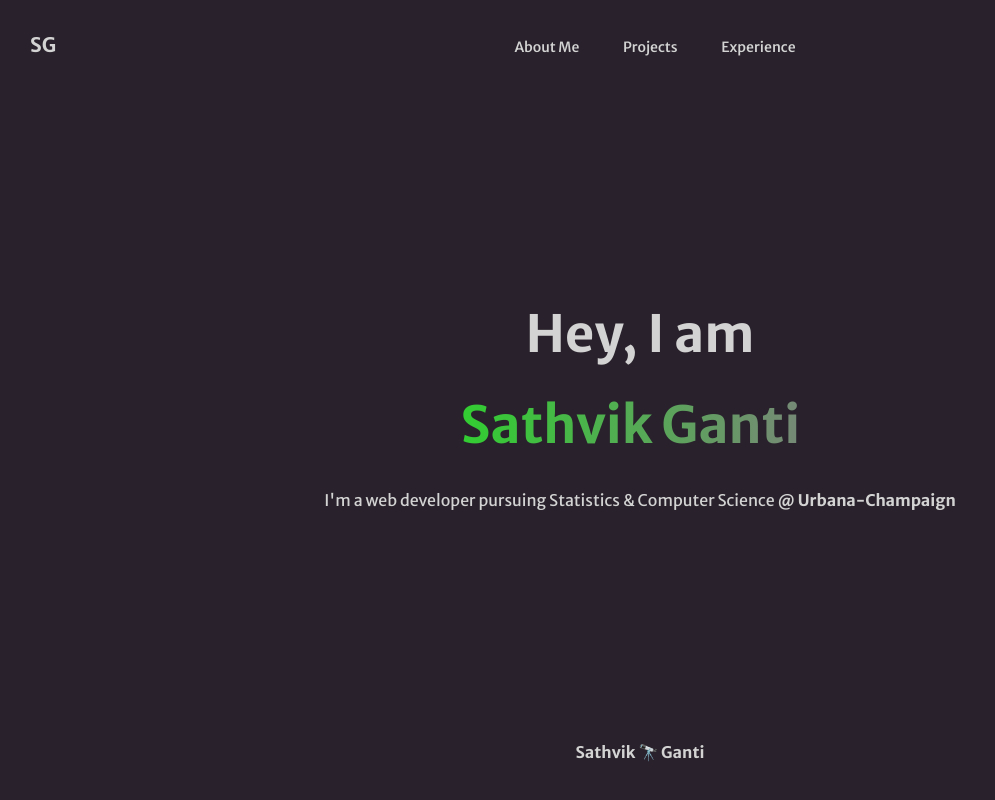
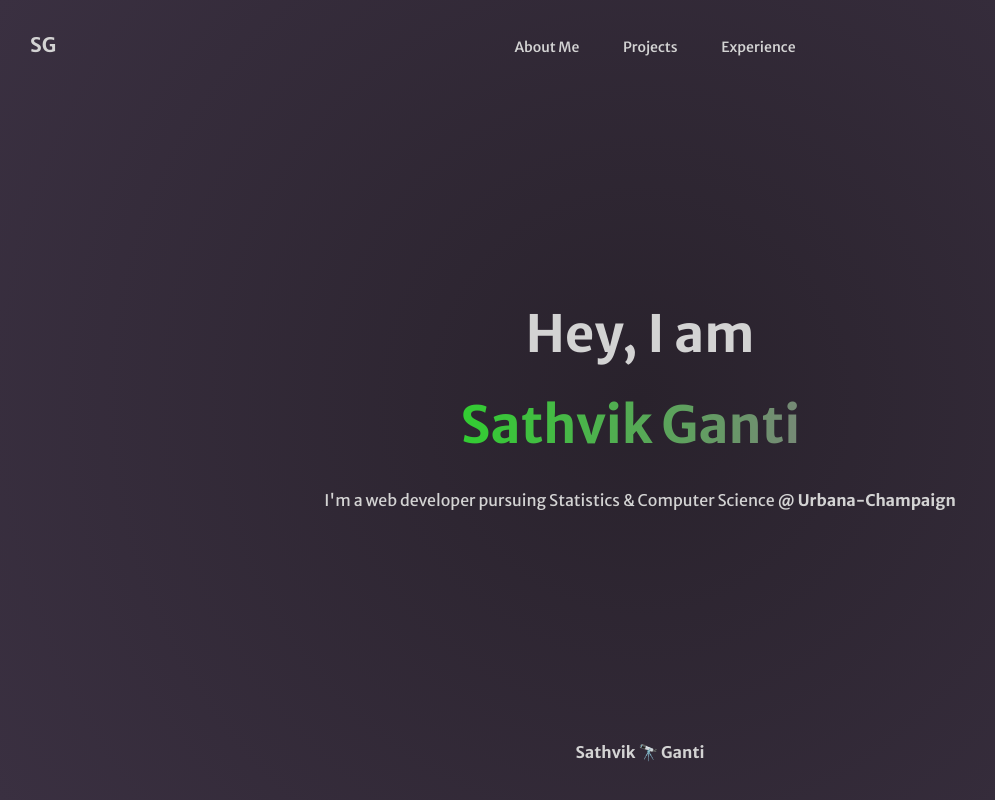
Before and after one commit to CodedHuman/sathvik-website, a React (Vite) app: page / in a window 1280 px wide. Shown: the whole page, without its empty margins (0-995 px from the left). Built offline with nearby package versions, Linux system fonts and the light colour scheme.

Commit message:
made background a gradient

```diff
--- a/src/App.css
+++ b/src/App.css
@@ -5,8 +5,9 @@ body, html {
   padding: 0;
   height: 100%;
   color: lightgray;
-  background-color: #29222c;
   font-family: 'Merriweather Sans', sans-serif; /* Apply Merriweather Sans font to the entire website */
+  /* Apply gradient background */
+  background: radial-gradient(circle, #29222c, #3a3041); /* Adjust gradient stops */
 }
 
 .App {
```
